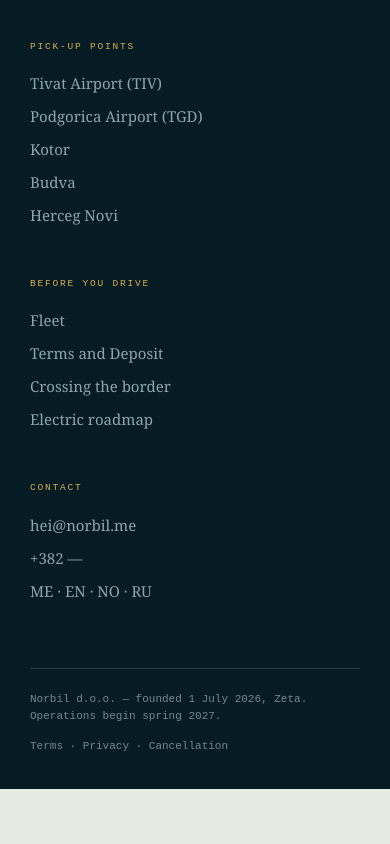
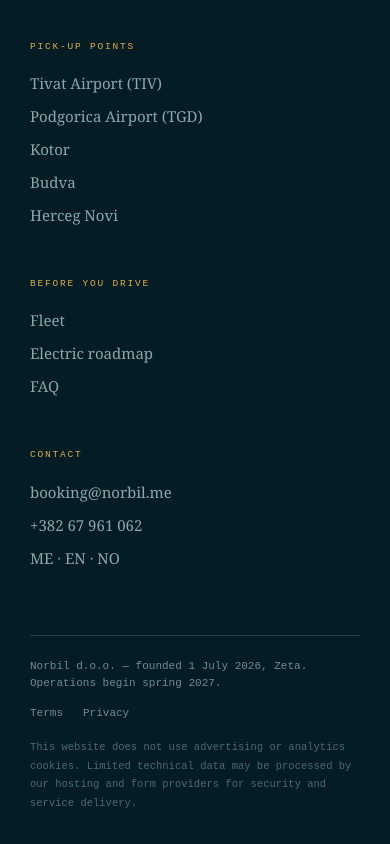
Before and after one commit to Dusko89/Norbil-rent-a-car, a React (Vite) app: page /terms in a window 390 px wide. Shown: the part 11006-11850 px from the top of the page. Before the commit the page ends 11795 px from the top, so only its background shows below. Built offline with nearby package versions, Linux system fonts and the light colour scheme.

Commit message:
Update footer with legal links and real contact details
- Terms and Privacy in the bottom bar as Link components
- Dead anchors removed, remaining ones prefixed with / to work from any route
- Contact email and phone match the legal pages
- Cookie notice added

```diff
--- a/src/components/Footer.jsx
+++ b/src/components/Footer.jsx
@@ -1,16 +1,17 @@
 
-import styles from "./Footer.module.css"
+
+import { Link } from "react-router-dom";
+import styles from "./Footer.module.css";
 import Brand from "./Brand.jsx";
 
-
-const  Footer =  () => {
+const Footer = () => {
     return (
         <footer className={styles.ft}>
             <div className="shell">
 
                 <div className={styles.grid}>
                     <div>
-                    <Brand/>
+                        <Brand />
                         <p className={styles.tag}>
                             Norsk bil. Crnogorski put.<br />
                             Car rental in Montenegro.
@@ -31,33 +32,38 @@
                     <div>
                         <h4>Before you drive</h4>
                         <ul>
-                        <li> <a href="#fleet">Fleet</a></li>
-                        <li> <a href="#terms">Terms and Deposit</a></li>
-                        <li> <a href="#border">Crossing the border</a></li>
-                        <li> <a href="#electric">Electric roadmap</a></li>
+                            <li><a href="/#fleet">Fleet</a></li>
+                            <li><a href="/#electric">Electric roadmap</a></li>
+                            <li><a href="/#faq">FAQ</a></li>
                         </ul>
-
                     </div>
 
                     <div>
                         <h4>Contact</h4>
                         <ul>
-                        <li>hei@norbil.me</li>
-                        <li>+382 —</li>
-                        <li>ME · EN · NO · RU</li>
+                            <li><a href="mailto:booking@norbil.me">booking@norbil.me</a></li>
+                            <li><a href="tel:+38267961062">+382 67 961 062</a></li>
+                            <li>ME · EN · NO</li>
                         </ul>
                     </div>
-
                 </div>
 
                 <div className={styles.base}>
                     <span>Norbil d.o.o. — founded 1 July 2026, Zeta. Operations begin spring 2027.</span>
-                    <span>Terms · Privacy · Cancellation</span>
+                    <span className={styles.legal}>
+                        <Link to="/terms">Terms</Link>
+                        <Link to="/privacy">Privacy</Link>
+                    </span>
                 </div>
+
+                <p className={styles.cookie}>
+                    This website does not use advertising or analytics cookies. Limited technical data
+                    may be processed by our hosting and form providers for security and service delivery.
+                </p>
 
             </div>
         </footer>
-    )
-}
+    );
+};
 
 export default Footer;
--- a/src/components/Footer.module.css
+++ b/src/components/Footer.module.css
@@ -62,7 +62,32 @@
     border-top: 1px solid var(--line-ink);
     font-family: var(--mono);
     font-size: 11px;
-    color: rgba(140,166,169,.8);
+    color: rgba(140, 166, 169, .8);
+}
+
+.legal {
+    display: flex;
+    gap: 20px;
+}
+
+.legal a {
+    font-family: var(--mono);
+    font-size: 11px;
+    color: rgba(140, 166, 169, .8);
+    text-decoration: none;
+}
+
+.legal a:hover {
+    color: #fff;
+}
+
+.cookie {
+    max-width: 78ch;
+    margin: 16px 0 0;
+    font-family: var(--mono);
+    font-size: 10.5px;
+    line-height: 1.75;
+    color: rgba(140, 166, 169, .55);
 }
 
 @media (max-width: 1000px) {
```
Lines whose indentation alone changed are shown as unchanged.
